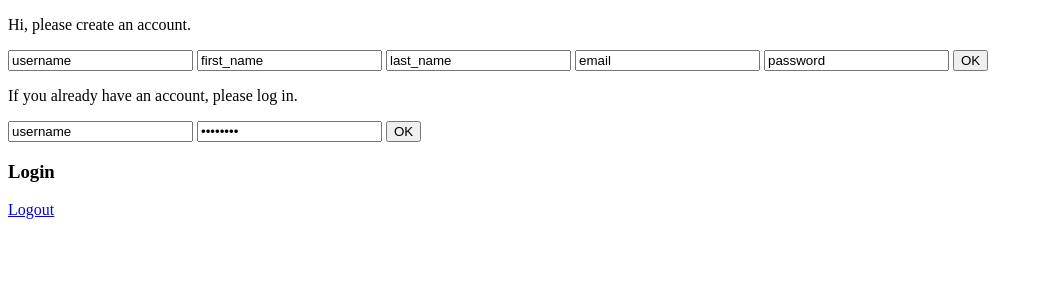
After one commit to agundry/three_days, a Django app: page /showLogin/ in a window 1280 px wide. The commit adds this page. Shown: the top 300 px of the page, without its empty margins (0-1043 px from the left). Run offline with Django 3.2, Linux system fonts and the light colour scheme; some libraries are stand-ins or nearby versions.

Commit message:
Handle user login objects

```diff
--- a/threedays/three_days/settings.py
+++ b/threedays/three_days/settings.py
@@ -110,3 +110,7 @@ STATIC_URL = '/static/'
 # API KEYS
 FOURSQUARE_CLIENT_ID = 'ILHWMSLB5MTWPEVMKBKFH3WIJRQSPW5H4UT04JV3TTDPY2BE'
 FOURSQUARE_CLIENT_SECRET = 'VK300PW2W2EYGXP0KX5L3GTHDXF1LNXTN4P2V2XZKF3OASAU'
+
+# user model
+AUTH_USER_MODEL = 'threedaysapp.User'
+AUTHENTICATION_BACKENDS = ['threedaysapp.backends.UserAuthBackend', 'django.contrib.auth.backends.ModelBackend']
--- a/threedays/three_days/templates/index.html
+++ b/threedays/three_days/templates/index.html
@@ -45,7 +45,7 @@
     <link rel="stylesheet" href="https://maxcdn.bootstrapcdn.com/bootstrap/3.3.5/css/bootstrap.min.css">
 
     <!-- Custom CSS -->
-    <link href="{% static "demo/demo.css" %}" rel="stylesheet">
+    <link href="{% static "css/demo.css" %}" rel="stylesheet">
 
     <!-- Custom Fonts -->
     <link href='https://fonts.googleapis.com/css?family=Dosis:400,300,500,600,700,200,800' rel='stylesheet' type='text/css'>
--- a/threedays/three_days/templates/profile.html
+++ b/threedays/three_days/templates/profile.html
@@ -16,9 +16,10 @@
     <link rel="stylesheet" href="https://maxcdn.bootstrapcdn.com/bootstrap/3.3.5/css/bootstrap.min.css">
 
     <!-- Custom CSS -->
-    <link href="demo.css" rel="stylesheet">
+    <link href="{% static "css/demo.css" %}" rel="stylesheet">
 
     <!-- Custom Fonts -->
+    <script src="http://ajax.googleapis.com/ajax/libs/jquery/1.10.2/jquery.min.js"></script>
     <link href='https://fonts.googleapis.com/css?family=Dosis:400,300,500,600,700,200,800' rel='stylesheet' type='text/css'>
 
     <script src="https://maxcdn.bootstrapcdn.com/bootstrap/3.3.5/js/bootstrap.min.js"></script>
--- /dev/null
+++ b/threedays/three_days/templates/showLogin.html
@@ -0,0 +1,33 @@
+<!DOCTYPE html>
+<html>
+<head>
+    <title>Account Login</title>
+</head>
+<body>
+<p>Hi, please create an account. </p>
+<form action="/login/" method="post">
+    {% csrf_token %}
+    <input id="username" type="text" name="username" value="username">
+    <input id="first_name" type="text" name="first_name" value="first_name">
+    <input id="last_name" type="text" name="last_name" value="last_name">
+    <input id="email" type="text" name="email" value="email">
+    <input id="password" type="text" name="password" value="password">
+    <input type="submit" value="OK">
+</form>
+<p>If you already have an account, please log in.</p>
+<form action="/checkLogin/" method="post">
+    {% csrf_token %}
+    <input id="auth_username" type="text" name="username" value="username">
+    <input id="auth_password" type="password" name="password" value="password">
+    <input type="submit" value="OK">
+</form>
+{% if valid == None %}
+<h3>Login</h3>
+{% elif valid == True %}
+<h3>{{ username }} is logged in successfully</h3>
+{% else %}
+<h3>Error, username and/or password was invalid</h3>
+{% endif %}
+<a href="../logout/">Logout</a>
+</body>
+</html>
--- a/threedays/three_days/urls.py
+++ b/threedays/three_days/urls.py
@@ -26,4 +26,8 @@ urlpatterns = [
     url(r'^main/done/$', view='threedaysapp.views.done', name='oauth_done'),
     url(r'^explore/$', view='threedaysapp.views.get_explore', name='get_explore'),
     url(r'^yelpexplore/$', view='threedaysapp.views.yelpexplore', name='yelpexplore'),
+    url(r'^loadProfile/$', view='threedaysapp.views.loadProfile', name='loadProfile'),
+    url(r'^login/$', view='threedaysapp.views.login', name='login'),
+    url(r'^showLogin/$', view='threedaysapp.views.showLogin', name='showLogin'),
+    url(r'^checkLogin/$', view='threedaysapp.views.checkLogin', name='checkLogin'),
 ]
--- a/threedays/threedaysapp/views.py
+++ b/threedays/threedaysapp/views.py
@@ -7,9 +7,10 @@ from django.core.urlresolvers import reverse
 from django.http import HttpResponseRedirect
 from django.shortcuts import render
 from django.shortcuts import render_to_response
-from .forms import ExploreForm
+from models import User
 from django.template import RequestContext
 from secrets import *
+from django.contrib.auth import authenticate
 
 access_token_url = 'https://foursquare.com/oauth2/access_token'
 auth_url = 'https://foursquare.com/oauth2/authorize'
@@ -44,14 +45,6 @@ def callback(request):
                'redirect_uri' : redirect_url,
                'code' : code}
     response = requests.post(access_token_url,params)
-    # data = urllib.urlencode( params )
-    # req = urllib2.Request( access_token_url, data.encode('utf-8') )
-    # req = urllib2.Request( access_token_url, data)
-
-    # request the access_token
-    # response = urllib2.urlopen( req )
-    # print(response)
-    # access_token = json.loads( response.read( ).decode('utf-8') )
     access_token = response.json()
     access_token = access_token['access_token']
 
@@ -140,3 +133,37 @@ def yelpexplore(self, **kwargs):
         connection.close()
 
     return render(self, 'index.html', response)
+
+def loadProfile( self ):
+    return render(self, 'profile.html')
+
+def showLogin( self ):
+    return render(self, 'showLogin.html')
+
+def login( self ):
+    params = { 'username' : self.POST['username'],
+               'first_name' : self.POST['first_name'],
+               'last_name' : self.POST['last_name'],
+               'email' : self.POST['email'],
+               'password' : self.POST['password']}
+
+    new_user = User.objects.create_user(params['username'],
+                                        params['first_name'],
+                                        params['last_name'],
+                                        params['email'],
+                                        params['password'],)
+
+    return render(self, 'showLogin.html')
+
+def checkLogin( self ):
+    user = authenticate(username=self.POST['username'], password=self.POST['password'])
+    valid_auth = False
+    if user is not None:
+        # the password verified for the user
+        valid_auth = True
+        print("User is valid, active and authenticated")
+    else:
+        # the authentication system was unable to verify the username and password
+        print("The username and password were incorrect.")
+
+    return render(self, 'showLogin.html', {'username': self.POST.get('username', 'INVALID'), 'valid': valid_auth})
```
Also changed, not shown: threedays/threedaysapp/backends.py (added, +24 -0 lines), threedays/threedaysapp/models.py (+2 -6 lines), threedays/threedaysapp/static/css/demo.css (+10 -20 lines).
